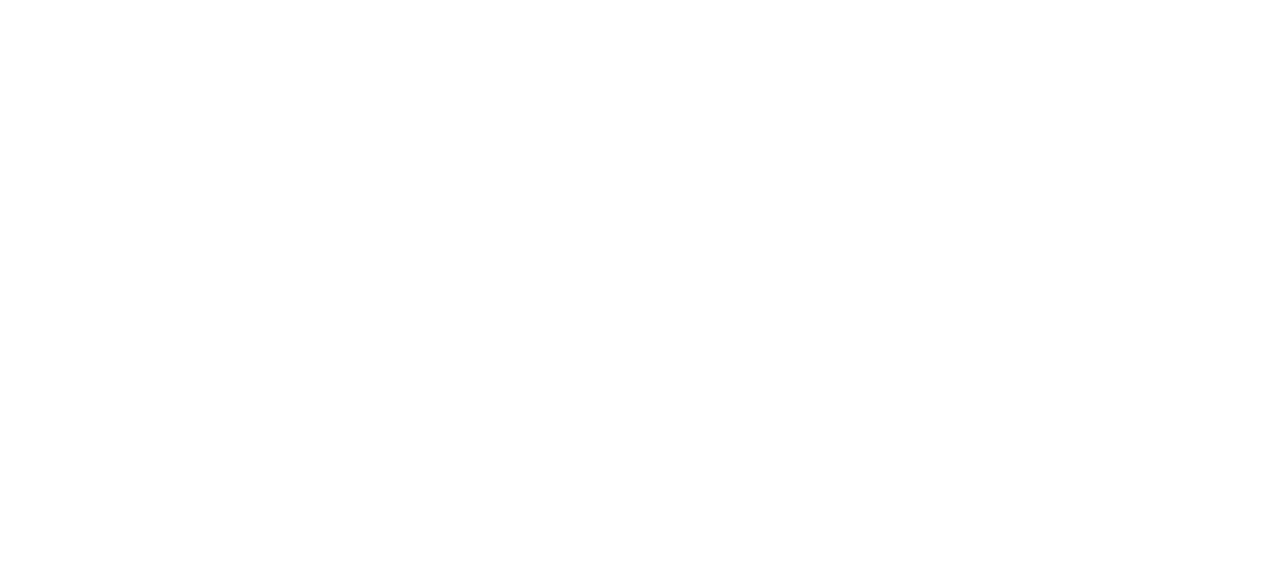
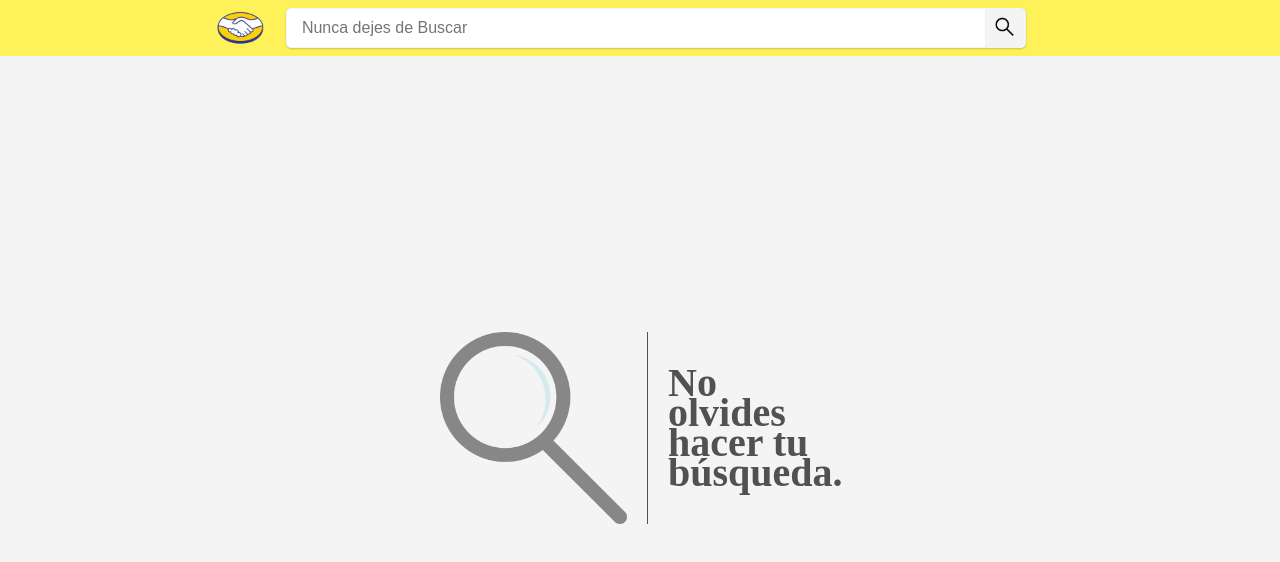
Before and after one commit to gbezeljak/meliChallenge, a React (Create React App) app: page /items in a window 1280 px wide. Shown: the top 562 px of the page. Built offline with nearby package versions, Linux system fonts and the light colour scheme.

Commit message:
nav urls and url persistency

```diff
--- a/src/App.js
+++ b/src/App.js
@@ -22,7 +22,8 @@ function App() {
           <Router history={browserHistory}>
             <Switch>
               <Route exact path="/" component={Home} />
-              <Route exact path="/users" component={Product} />
+              <Route exact path="/items" component={Home} />
+              <Route exact path="/items/:id" component={Product} />
             </Switch>
           </Router>
           <GlobalStyle />
--- a/src/actions/mainSearch.js
+++ b/src/actions/mainSearch.js
@@ -22,12 +22,15 @@ const setSearchInputValue = (value) => (dispatch) => dispatch(setSearchInput({ v
 
 const resetSearchInputValue = () => (dispatch) => dispatch(resetSearchInput())
 
-const fetchProducts = (value) => {
+const fetchProducts = (value, history) => {
   return async (dispatch) => {
     const api = await getApi()
     dispatch(fetchProductsStart())
+
     try {
       const response = await api.get(`${API_ROUTES.MAIN_SEARCH}?q=:${value}`)
+
+      history.push({ pathname: '/items', search: `search=${value}` })
       dispatch(fetchProductsSuccess(response.data))
     } catch (error) {
       dispatch(fetchProductsError(error))
--- /dev/null
+++ b/src/components/Header/Logo/index.js
@@ -0,0 +1,26 @@
+import React from 'react'
+import { connect } from 'react-redux'
+import { bindActionCreators } from 'redux'
+import { useHistory } from 'react-router'
+
+import { StyledLogo } from './styles'
+
+import { resetSearchInputValue } from 'actions/mainSearch'
+
+import meliLogo from 'assets/images/meliLogo.png'
+
+const Logo = ({ resetSearchInputValue }) => {
+  const history = useHistory()
+  return (
+    <StyledLogo
+      src={meliLogo}
+      onClick={() => {
+        resetSearchInputValue()
+        history.push('/')
+      }}
+    />
+  )
+}
+const mapDispatchToProps = (dispatch) => bindActionCreators({ resetSearchInputValue }, dispatch)
+
+export default connect(null, mapDispatchToProps)(Logo)
--- /dev/null
+++ b/src/components/Header/Logo/styles.js
@@ -0,0 +1,6 @@
+import styled from 'styled-components'
+
+export const StyledLogo = styled.img`
+  height: 50px;
+  cursor: pointer;
+`
--- a/src/components/Header/SearchInput/index.js
+++ b/src/components/Header/SearchInput/index.js
@@ -1,6 +1,7 @@
 import React from 'react'
 import { connect } from 'react-redux'
 import { bindActionCreators } from 'redux'
+import { useHistory } from 'react-router'
 
 import { setSearchInputValue, fetchProducts } from 'actions/mainSearch'
 
@@ -12,19 +13,24 @@ import commonText from 'constants/commonText'
 
 const { HINTS } = commonText
 
-const Search = (props) => (
+const Search = (props) => {
+  const history = useHistory()
+  return (
     <SearchWrapper>
       <SearchInput
         onChange={(e) => props.setSearchInputValue(e.target.value)}
         value={props.mainSearch.inputValue}
         placeholder={HINTS.SEARCH_PLACEHOLDER}
-      onKeyDown={(e) => e.key === 'Enter' && props.fetchProducts(props.mainSearch.inputValue)}
+        onKeyDown={(e) =>
+          e.key === 'Enter' && props.fetchProducts(props.mainSearch.inputValue, history)
+        }
       />
-    <SearchButton onClick={() => props.fetchProducts(props.mainSearch.inputValue)}>
+      <SearchButton onClick={() => props.fetchProducts(props.mainSearch.inputValue, history)}>
         <StyledImg src={magnifyingGlass} />
       </SearchButton>
     </SearchWrapper>
   )
+}
 
 const mapStateToProps = ({ mainSearch }) => ({ mainSearch })
 
--- a/src/components/Header/index.js
+++ b/src/components/Header/index.js
@@ -1,15 +1,15 @@
 import React from 'react'
 import { withRouter } from 'react-router-dom'
-import { Container, StyledLogo } from './styles'
+
+import { Container } from './styles'
 
 import Search from './SearchInput'
-
-import meliLogo from 'assets/images/meliLogo.png'
+import Logo from './Logo'
 
 const Header = () => {
   return (
     <Container>
-      <StyledLogo src={meliLogo} />
+      <Logo />
       <Search />
     </Container>
   )
--- a/src/components/Header/styles.js
+++ b/src/components/Header/styles.js
@@ -11,4 +11,5 @@ export const Container = styled.div`
 
 export const StyledLogo = styled.img`
   height: 50px;
+  cursor: pointer;
 `
--- a/src/components/HorizontalProductCard/index.js
+++ b/src/components/HorizontalProductCard/index.js
@@ -1,4 +1,5 @@
 import React from 'react'
+import { useHistory } from 'react-router'
 
 import commonText from 'constants/commonText'
 
@@ -20,17 +21,22 @@ import {
 
 const { COMMON } = commonText
 
-const ConditionParser = (condition) =>
+const conditionParser = (condition) =>
   condition === 'new' ? capitalizeFirstLetter(COMMON.NEW) : capitalizeFirstLetter(COMMON.USED)
 
+const handleProductClick = (history, productId) => history.push(`items/:${productId}`)
+
 const HorizontalProductCard = ({ values }) => {
-  console.log(values)
+  const history = useHistory()
   return (
     <Card>
       {values && (
         <>
           <ThumbnailWrapper>
-            <Thumbnail src={values.thumbnail} onClick={() => alert('WIP')} />
+            <Thumbnail
+              src={values.thumbnail}
+              onClick={() => handleProductClick(history, values.id)}
+            />
           </ThumbnailWrapper>
           <ProdInfoWrapper>
             <PriceWrapper>
@@ -42,8 +48,8 @@ const HorizontalProductCard = ({ values }) => {
               )}
             </PriceWrapper>
             <NameWrapper>
-              <Condition>{ConditionParser(values.condition)}</Condition>
-              <Title onClick={() => alert('WIP')}> {values.title}</Title>
+              <Condition>{conditionParser(values.condition)}</Condition>
+              <Title onClick={() => handleProductClick(history, values.id)}> {values.title}</Title>
             </NameWrapper>
           </ProdInfoWrapper>
 
--- a/src/pages/Home/index.js
+++ b/src/pages/Home/index.js
@@ -2,8 +2,9 @@ import React from 'react'
 import { connect } from 'react-redux'
 import { bindActionCreators } from 'redux'
 
+import { resetSearchInputValue, fetchProducts, setSearchInputValue } from 'actions/mainSearch'
+
 import { PageLoader } from 'components/Loader'
-
 import Page from 'components/Page'
 import NoSearch from 'components/NoSearch'
 import HorizontalProductCard from 'components/HorizontalProductCard'
@@ -11,7 +12,15 @@ import HorizontalProductCard from 'components/HorizontalProductCard'
 import { ResultsWrapper } from './styles'
 
 class Home extends React.Component {
-  componentDidMount() {}
+  componentDidMount() {
+    console.log(this.props.history.location)
+    const { history, fetchProducts, setSearchInputValue } = this.props
+    if (history.location && history.location.search) {
+      const search = history.location.search.split('=').pop()
+      setSearchInputValue(search)
+      fetchProducts(search, history)
+    }
+  }
   render() {
     const { isFetching, values, error } = this.props.mainSearch
     return (
@@ -40,6 +49,7 @@ class Home extends React.Component {
 
 const mapStateToProps = ({ mainSearch }) => ({ mainSearch })
 
-const mapDispatchToProps = (dispatch) => bindActionCreators({}, dispatch)
+const mapDispatchToProps = (dispatch) =>
+  bindActionCreators({ resetSearchInputValue, fetchProducts, setSearchInputValue }, dispatch)
 
 export default connect(mapStateToProps, mapDispatchToProps)(Home)
--- a/src/pages/Product/index.js
+++ b/src/pages/Product/index.js
@@ -1,10 +1,23 @@
 import React, { Component } from 'react'
+import { connect } from 'react-redux'
+import { bindActionCreators } from 'redux'
+
+import { resetSearchInputValue } from 'actions/mainSearch'
+
 import Page from 'components/Page'
 
 class Product extends Component {
+  componentDidMount = () => {
+    this.props.resetSearchInputValue()
+  }
+
   render() {
     return <Page withHeader>WIP product</Page>
   }
 }
 
-export default Product
+const mapStateToProps = ({ mainSearch }) => ({ mainSearch })
+
+const mapDispatchToProps = (dispatch) => bindActionCreators({ resetSearchInputValue }, dispatch)
+
+export default connect(mapStateToProps, mapDispatchToProps)(Product)
```
Also changed, not shown: 1 other file (tests, documents, lock files or other folders). Lines whose indentation alone changed are shown as unchanged.
